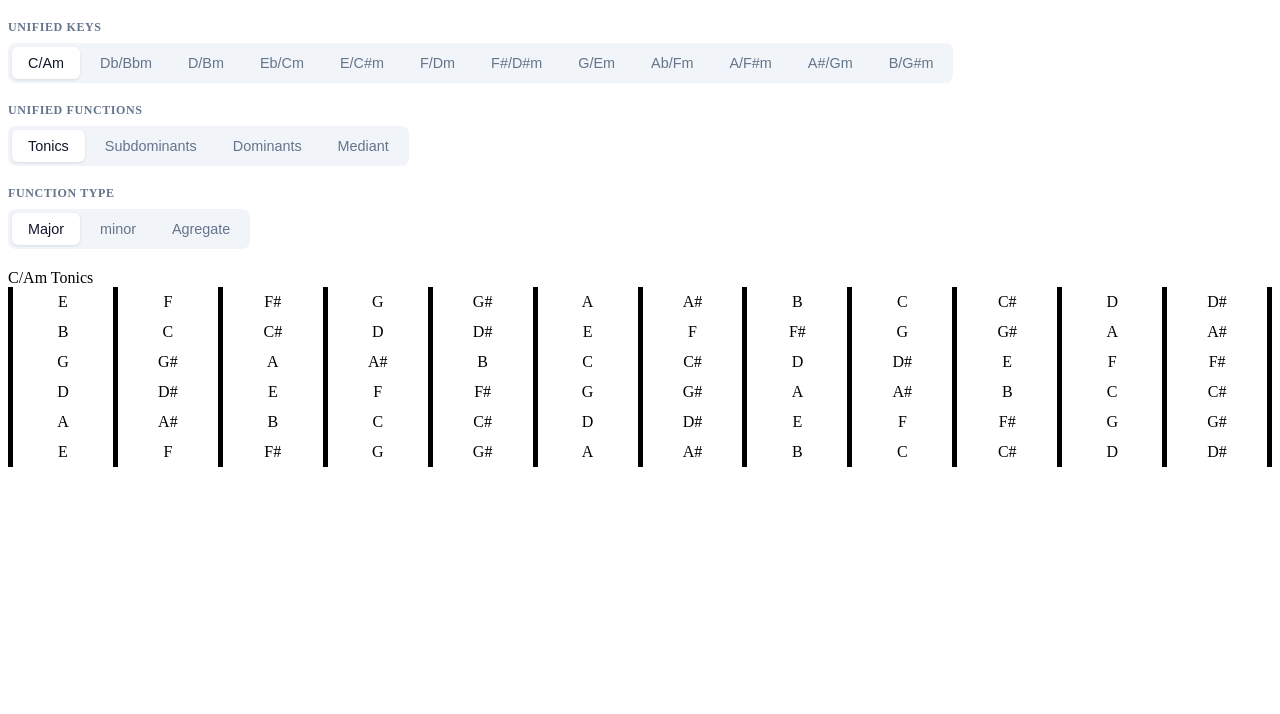
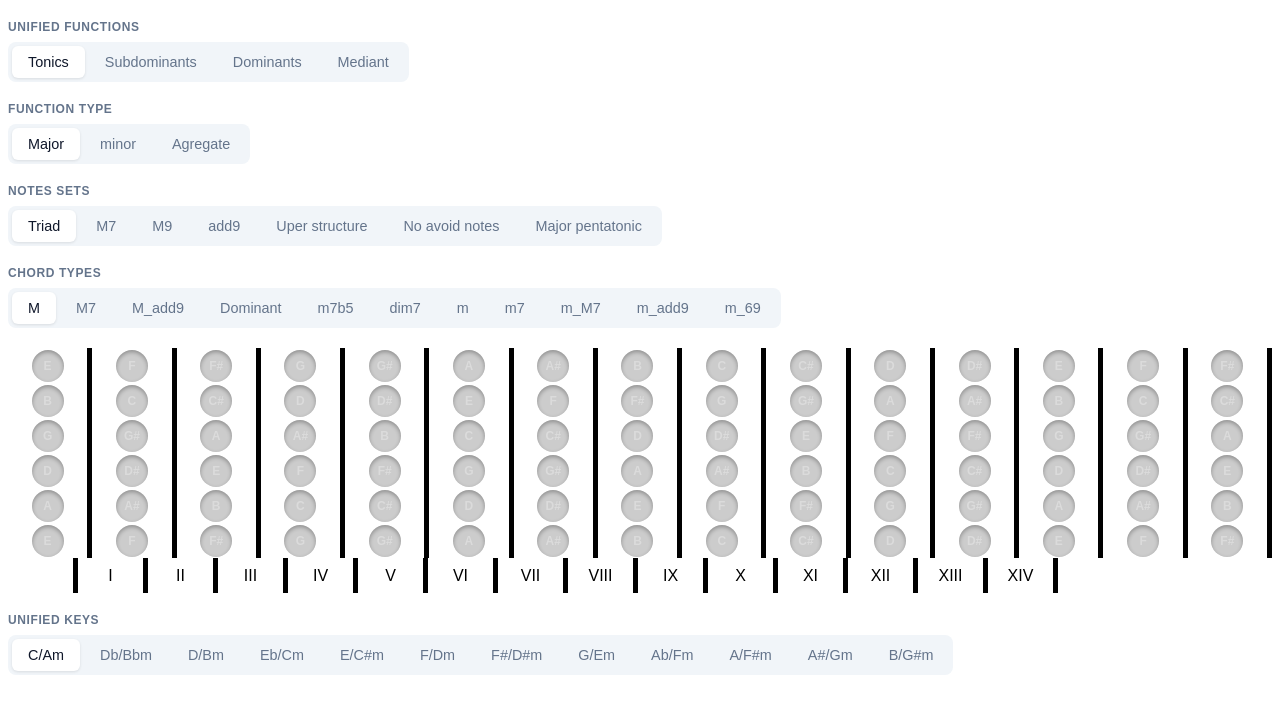
Before and after one commit to patrykkowalski0617/guitar-map, a React (Vite) app: page / in a window 1280 px wide. Shown: the top 714 px of the page. Built offline with nearby package versions, Linux system fonts and the light colour scheme.

Commit message:
ui for all params done

```diff
--- a/src/App.css
+++ b/src/App.css
@@ -2,3 +2,6 @@ body {
   font-family: sans-serif;
   font-weight: 300;
 }
+* {
+  box-sizing: border-box;
+}
--- a/src/App.jsx
+++ b/src/App.jsx
@@ -4,8 +4,10 @@ import {
   MUSIC_KEYS,
   MUSIC_FUCTIONS,
   MUSIC_FUCTIONS_NAMES,
+  chordTypes as _chordTypes,
 } from "./music-theory";
 import { useMusicStore } from "./store/useMusicStore";
+import "./App.css";
 
 function App() {
   const {
@@ -13,23 +15,20 @@ function App() {
     setTuneKey,
     musicFunction,
     setMusicFunction,
+    functionType,
+    setFunctionType,
     notesSet,
     setNotesSet,
+    chordType,
+    setChordType,
   } = useMusicStore();
-  const notesSets = Object.keys(MUSIC_FUCTIONS[musicFunction]).concat([
+  const functionTypes = Object.keys(MUSIC_FUCTIONS[musicFunction]).concat([
     "Agregate",
   ]);
-  console.log(notesSets);
-
+  const notesSets = Object.keys(MUSIC_FUCTIONS[musicFunction][functionType]);
+  const chordTypes = Object.keys(_chordTypes);
   return (
     <>
-      <SegmentedSelect
-        label="Unified keys"
-        options={MUSIC_KEYS}
-        value={tuneKey}
-        onChange={setTuneKey}
-      />
-
       <SegmentedSelect
         label="Unified functions"
         options={MUSIC_FUCTIONS_NAMES}
@@ -38,16 +37,33 @@ function App() {
       />
       <SegmentedSelect
         label="Function type"
+        options={functionTypes}
+        value={functionType}
+        onChange={setFunctionType}
+      />
+      <SegmentedSelect
+        label="Notes sets"
         options={notesSets}
         value={notesSet}
         onChange={setNotesSet}
       />
 
-      <div>
-        {tuneKey} {musicFunction}
-        {console.log(MUSIC_FUCTIONS[musicFunction][notesSet])}
-      </div>
+      <SegmentedSelect
+        label={`Chord types`}
+        options={chordTypes}
+        value={chordType}
+        onChange={setChordType}
+      />
+
       <Fretboard />
+
+      <SegmentedSelect
+        label="Unified keys"
+        options={MUSIC_KEYS}
+        value={tuneKey}
+        onChange={setTuneKey}
+      />
+      {console.log(tuneKey, musicFunction, functionType, notesSet, chordType)}
     </>
   );
 }
--- a/src/components/Fretboard/Fretboard.jsx
+++ b/src/components/Fretboard/Fretboard.jsx
@@ -1,20 +1,51 @@
 import { getNotesStartingFrom } from "../../music-theory";
-import { FretboardContainer, FretCell, StringRow, Note } from "./parts";
+import { toRoman } from "../../utils/toRoman";
+import Note from "./Note";
+import { FretboardContainer, FretCell, StringRow } from "./parts";
 
 const STRINGS = ["E", "B", "G", "D", "A", "E"];
+const extendFretboardBy = 3;
+const extendArray = (arr, count = extendFretboardBy) => {
+  const elementsToAppend = arr.slice(0, count);
+  return [...arr, ...elementsToAppend];
+};
 
 const Fretboard = () => {
   return (
     <FretboardContainer>
-      {STRINGS.map((string, sIdx) => (
-        <StringRow key={`string-${sIdx}`}>
-          {getNotesStartingFrom(string).map((note, fIdx) => (
-            <FretCell key={`fret-${sIdx}-${fIdx}`}>
-              <Note $noteType={"root"}>{note}</Note>
-            </FretCell>
-          ))}
+      {STRINGS.map((string, sIdx) => {
+        const strigId = `${string}-${6 - sIdx}`;
+        const fretCells = extendArray(getNotesStartingFrom(string));
+        return (
+          <StringRow key={strigId}>
+            {fretCells.map((note, fIdx) => {
+              const fretId = `fret-${fIdx + 1}`;
+              return (
+                <FretCell
+                  $numOfCells={fretCells.length}
+                  key={`${strigId}-${fretId}`}
+                >
+                  <Note note={note} strigId={strigId} fretId={fretId}></Note>
+                </FretCell>
+              );
+            })}
+          </StringRow>
+        );
+      })}
+      {
+        <StringRow>
+          {extendArray(getNotesStartingFrom("E"))
+            .fill(null)
+            .map((x, fIdx) => {
+              const fretId = fIdx;
+              return (
+                <FretCell key={`fret-count-${fIdx}`}>
+                  {toRoman(fretId)}
+                </FretCell>
+              );
+            })}
         </StringRow>
-      ))}
+      }
     </FretboardContainer>
   );
 };
--- /dev/null
+++ b/src/components/Fretboard/Note.jsx
@@ -0,0 +1,6 @@
+import * as S from "./parts";
+const Note = ({ strigId, fretId, note }) => {
+  return <S.Note>{note}</S.Note>;
+};
+
+export default Note;
--- a/src/components/Fretboard/parts.jsx
+++ b/src/components/Fretboard/parts.jsx
@@ -3,7 +3,8 @@ import styled from "styled-components";
 const fretBorder = `5px solid`;
 
 export const FretboardContainer = styled.div`
-  border-left: ${fretBorder};
+  max-width: 100vw;
+  overflow: auto;
 `;
 
 export const StringRow = styled.div`
@@ -12,11 +13,41 @@ export const StringRow = styled.div`
 `;
 export const FretCell = styled.div`
   border-right: ${fretBorder};
-  width: 100px;
+  min-width: 70px;
+  max-width: 300px;
+  width: calc(100vw / ${({ $numOfCells }) => $numOfCells});
   display: flex;
   justify-content: center;
   align-items: center;
-  height: 30px;
+  height: 35px;
 `;
 
-export const Note = styled.div``;
+export const Note = styled.button`
+  border: none;
+  outline: none;
+  cursor: pointer;
+
+  width: 32px;
+  height: 32px;
+  border-radius: 50%;
+
+  display: flex;
+  align-items: center;
+  justify-content: center;
+
+  font-size: 12px;
+  font-weight: 700;
+  text-transform: uppercase;
+
+  transition: all 0.2s;
+  z-index: 10;
+  position: relative;
+
+  background: rgba(0, 0, 0, 0.2);
+  color: rgba(255, 255, 255, 0.3);
+  box-shadow: inset 0 2px 4px rgba(0, 0, 0, 0.3);
+
+  &:hover {
+    transform: scale(1.1);
+  }
+`;
--- a/src/music-theory.js
+++ b/src/music-theory.js
@@ -21,7 +21,7 @@ export const NOTES_FROM_C = [
   "B",
 ];
 
-export const getRelativeMinorScales = (notesArray = NOTES_FROM_C) => {
+const getRelativeMinorScales = (notesArray = NOTES_FROM_C) => {
   return notesArray
     .map((majorNote, index) => {
       const minorNoteIndex = (index + 9) % notesArray.length;
@@ -161,6 +161,20 @@ export const {
   pent_M,
 } = scales;
 
+export const chordTypes = {
+  M: "M",
+  M7: "M7",
+  M_add9: "Madd9",
+  Dominant: "Dominant",
+  m7b5: "m7b5",
+  dim7: "dim7",
+  m: "m",
+  m7: "m7",
+  m_M7: "m_M7",
+  m_add9: "m_add9",
+  m_69: "m_69",
+};
+
 export const noAvoidNotes = {
   T: [_1, M2, M3, _5, M6, M7],
   t: [_1, M2, m3, _4, _5, m7],
@@ -171,21 +185,21 @@ export const noAvoidNotes = {
 
 export const chordTemplates = {
   M: {
-    _: [_1, M3, _5],
-    _M7: [_1, M3, _5, M7],
-    _M9: [_1, M3, _5, M7, M9],
-    _add9: [_1, M3, _5, M9],
+    triad: [_1, M3, _5],
+    M7: [_1, M3, _5, M7],
+    M9: [_1, M3, _5, M7, M9],
+    add9: [_1, M3, _5, M9],
   },
   D: { _7: [_1, M3, _5, m7] },
   m: {
-    _: [_1, m3, _5],
-    _7: [_1, m3, _5, m7],
-    _9: [_1, m3, _5, m7, M9],
-    __M7: [_1, m3, _5, M7],
-    _add9: [_1, m3, _5, M9],
+    triad: [_1, m3, _5],
+    m7: [_1, m3, _5, m7],
+    M9: [_1, m3, _5, m7, M9],
+    M7: [_1, m3, _5, M7],
+    add9: [_1, m3, _5, M9],
     _69: [_1, m3, M6, M9],
-    _7b5: [_1, m3, b5, m7],
-    _dim7: [_1, m3, b5, M6],
+    m7b5: [_1, m3, b5, m7],
+    dim7: [_1, m3, b5, M6],
   },
 };
 
@@ -194,77 +208,77 @@ export const { M, D, m } = chordTemplates;
 export const MUSIC_FUCTIONS = {
   Tonics: {
     Major: {
-      triand: M._,
-      7: M._M7,
-      _: M._9,
-      add9: M._add9,
-      "uper structure": m._7,
-      "no avoid notes": noAvoidNotes.T,
-      pent_M: pent_M.intervals,
+      Triad: M.triad,
+      M7: M.M7,
+      M9: M.M9,
+      add9: M.add9,
+      "Uper structure": m.m7,
+      "No avoid notes": noAvoidNotes.T,
+      "Major pentatonic": pent_M.intervals,
     },
     minor: {
-      triand: m._,
-      7: m._7,
-      9: m._9,
-      "uper structure": M._M7,
-      "no avoid notes": noAvoidNotes.T,
-      "minor pentatonic": pent_m.intervals,
-      add9: m._add9,
-      69: m._69,
+      Triad: m._,
+      m7: m._7,
+      M9: m._9,
+      "Uper structure": M._M7,
+      "No avoid notes": noAvoidNotes.T,
+      "Minor pentatonic": pent_m.intervals,
+      add9: m.add9,
+      _69: m._69,
     },
   },
   Subdominants: {
     Major: {
-      triand: [],
-      9: chordTemplates.M,
-      "uper structure": [],
-      7: chordTemplates.M,
-      "no avoid notes": [],
-      "minor pentatonic": [],
+      Triad: [],
+      _9: chordTemplates.M,
+      "Uper structure": [],
+      _7: chordTemplates.M,
+      "No avoid notes": [],
+      "Minor pentatonic": [],
       add9: [],
-      69: [],
+      _69: [],
     },
     minor: {
-      triand: [],
+      Triad: [],
       7: [],
       9: [],
-      "uper structure": [],
-      "no avoid notes": [],
-      "minor pentatonic": [],
+      "Uper structure": [],
+      "No avoid notes": [],
+      "Minor pentatonic": [],
       add9: [],
       69: [],
     },
   },
   Dominants: {
     Mixolydian: {
-      triand: [],
+      Triad: [],
       7: [],
       9: [],
-      "uper structure": [],
-      "no avoid notes": [],
+      "Uper structure": [],
+      "No avoid notes": [],
       pent_M: [],
       add9: [],
       69: [],
-      "minor pentatonic": [],
+      "Minor pentatonic": [],
     },
     Phrygian: {
-      triand: [],
+      Triad: [],
       _7: [],
       _9: [],
-      "uper structure": [],
-      "no avoid notes": [],
-      "minor pentatonic": [],
+      "Uper structure": [],
+      "No avoid notes": [],
+      "Minor pentatonic": [],
       add9: [],
       69: [],
     },
   },
   Mediant: {
     all: {
-      triand: [],
+      Triad: [],
       _7: [],
       _9: [],
-      "uper structure": [],
-      "no avoid notes": [],
+      "Uper structure": [],
+      "No avoid notes": [],
       add9: [],
       69: [],
     },
--- a/src/store/useMusicStore.js
+++ b/src/store/useMusicStore.js
@@ -1,12 +1,18 @@
 import { create } from "zustand";
-import { MUSIC_FUCTIONS_NAMES, NOTES_FROM_C } from "../music-theory";
 
 export const useMusicStore = create((set) => ({
   tuneKey: "C/Am",
+  setTuneKey: (tuneKey) => set({ tuneKey }),
+
   musicFunction: "Tonics",
-  notesSet: "Major",
+  setMusicFunction: (musicFunction) => set({ musicFunction }),
 
-  setTuneKey: (tuneKey) => set({ tuneKey }),
-  setMusicFunction: (musicFunction) => set({ musicFunction }),
-  setNotesSet: (notesSets) => set({ notesSet: notesSets }),
+  functionType: "Major",
+  setFunctionType: (functionTypes) => set({ functionTypes }),
+
+  notesSet: "Triad",
+  setNotesSet: (notesSet) => set({ notesSet }),
+
+  setChordType: (chordType) => set({ chordType }),
+  chordType: "M",
 }));
--- /dev/null
+++ b/src/utils/toRoman.js
@@ -0,0 +1,30 @@
+export const toRoman = (num) => {
+  if (num <= 0) return "";
+
+  const romanMap = {
+    M: 1000,
+    CM: 900,
+    D: 500,
+    CD: 400,
+    C: 100,
+    XC: 90,
+    L: 50,
+    XL: 40,
+    X: 10,
+    IX: 9,
+    V: 5,
+    IV: 4,
+    I: 1,
+  };
+
+  let result = "";
+
+  for (let key in romanMap) {
+    while (num >= romanMap[key]) {
+      result += key;
+      num -= romanMap[key];
+    }
+  }
+
+  return result;
+};
```
